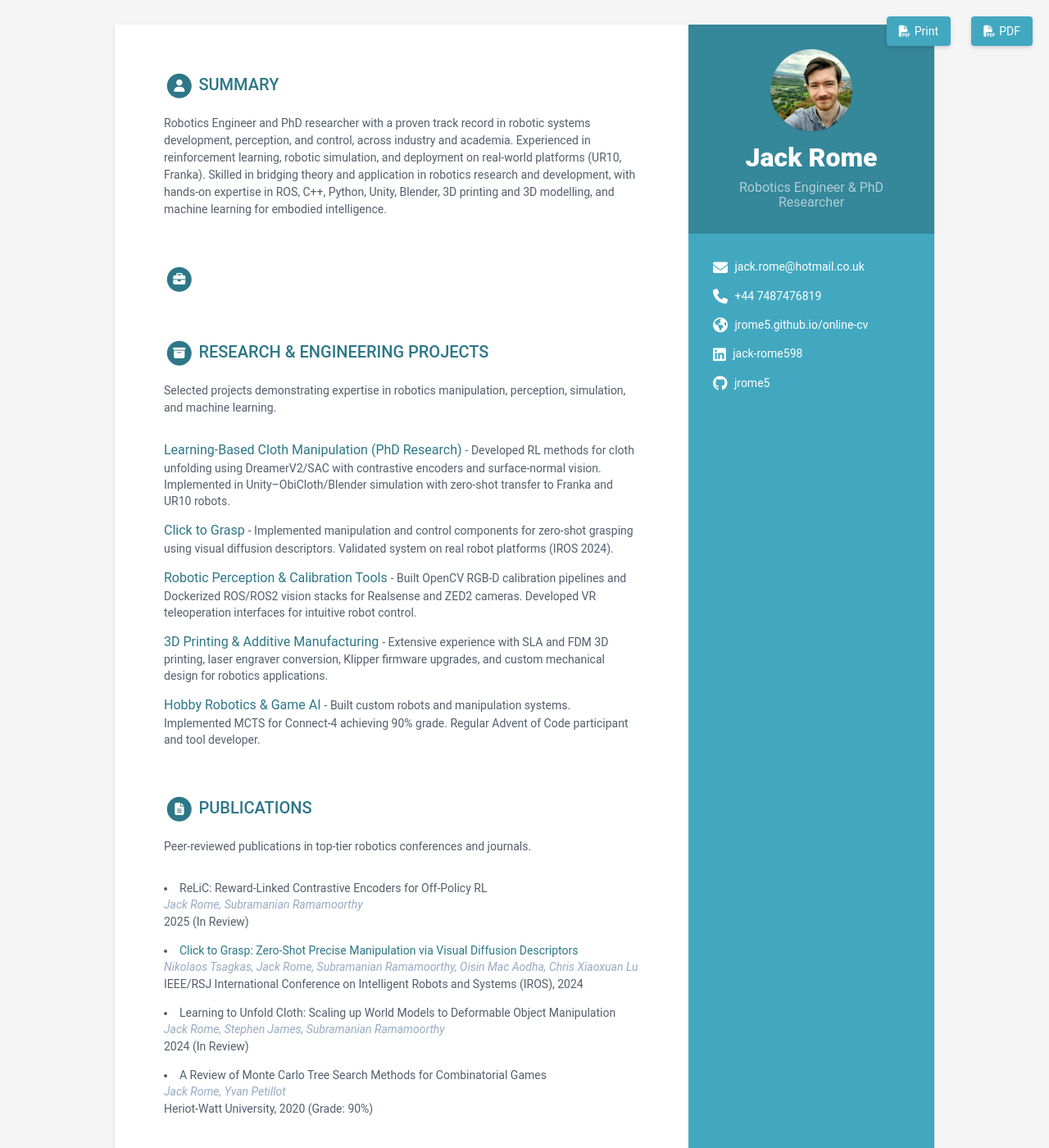
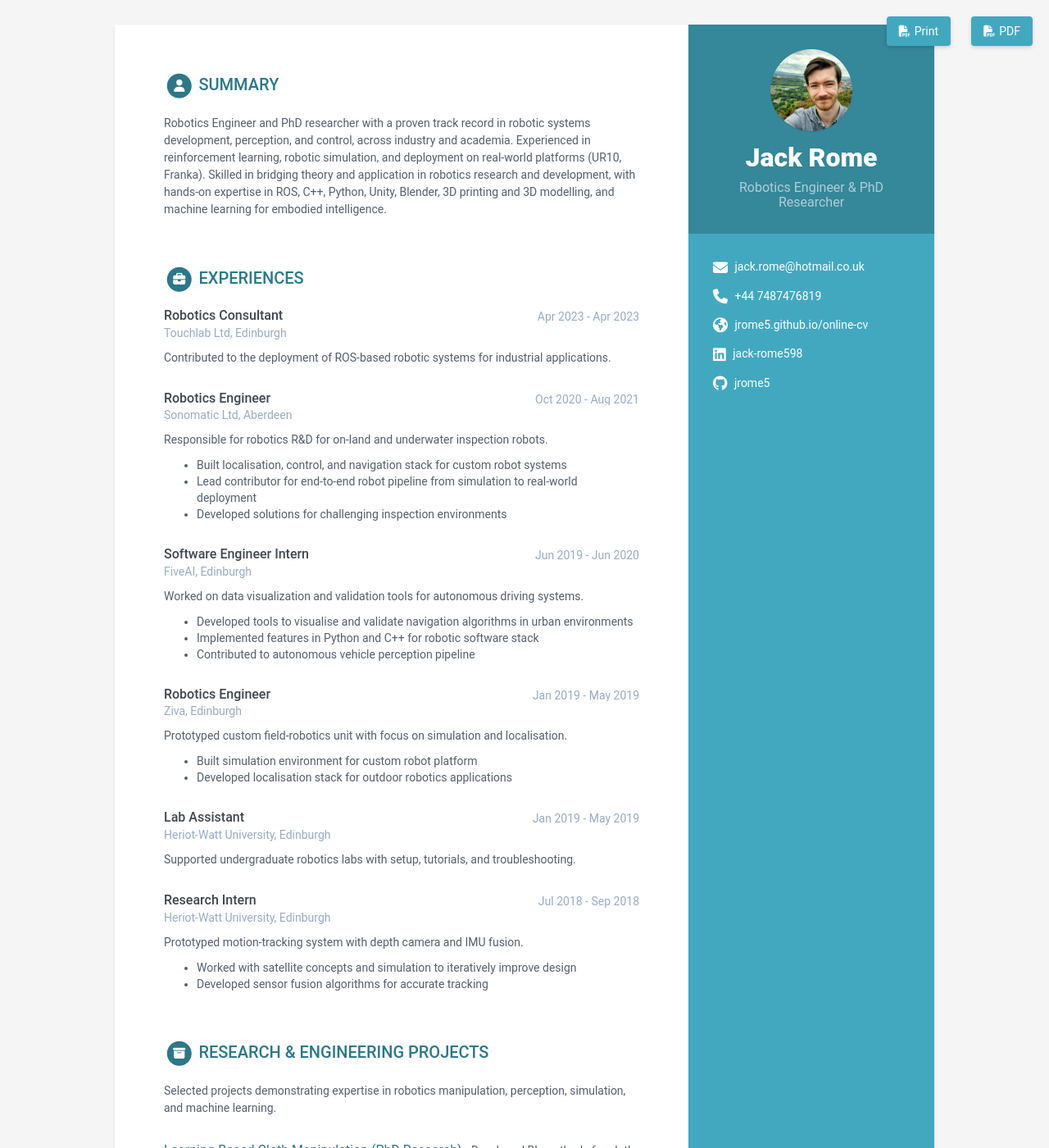
Before and after one commit to jrome5/online-cv, a Jekyll site: the page built from index.html, in a window 1280 px wide and 1400 px high. Shown: the whole window at 82% size. Built offline with Jekyll 4.4.1, drawn with Linux system fonts in a browser that asks for light colours.

Commit message:
Add fix for experiences section in data.yml

```diff
--- a/_data/data.yml
+++ b/_data/data.yml
@@ -72,6 +72,8 @@ education:
           - Comprehensive training in control systems, SLAM, and manipulation
 
 experiences:
+  title: Experiences
+  info:
     - role: Robotics Consultant
       time: Apr 2023 - Apr 2023
       company: Touchlab Ltd, Edinburgh
```
